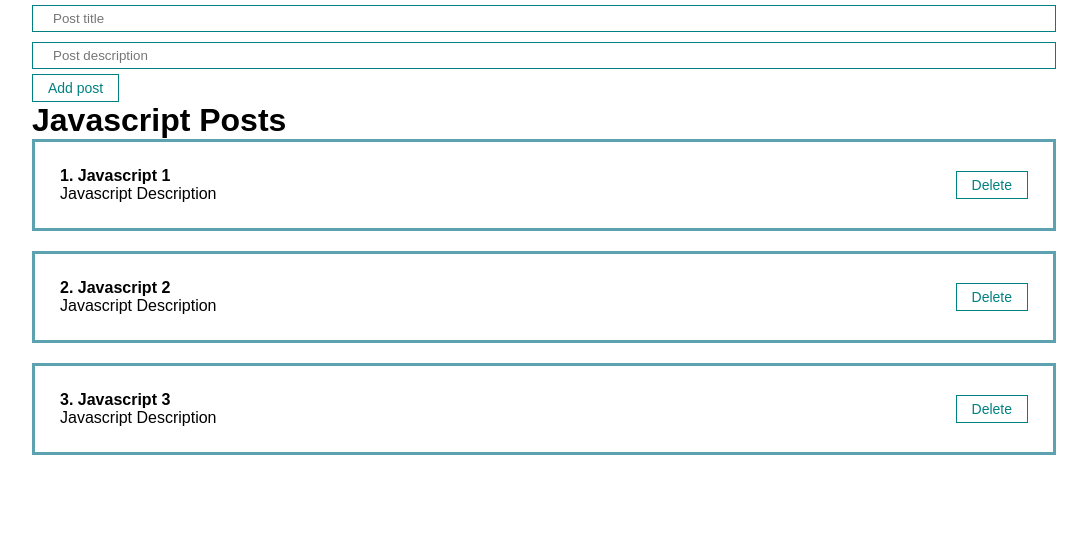
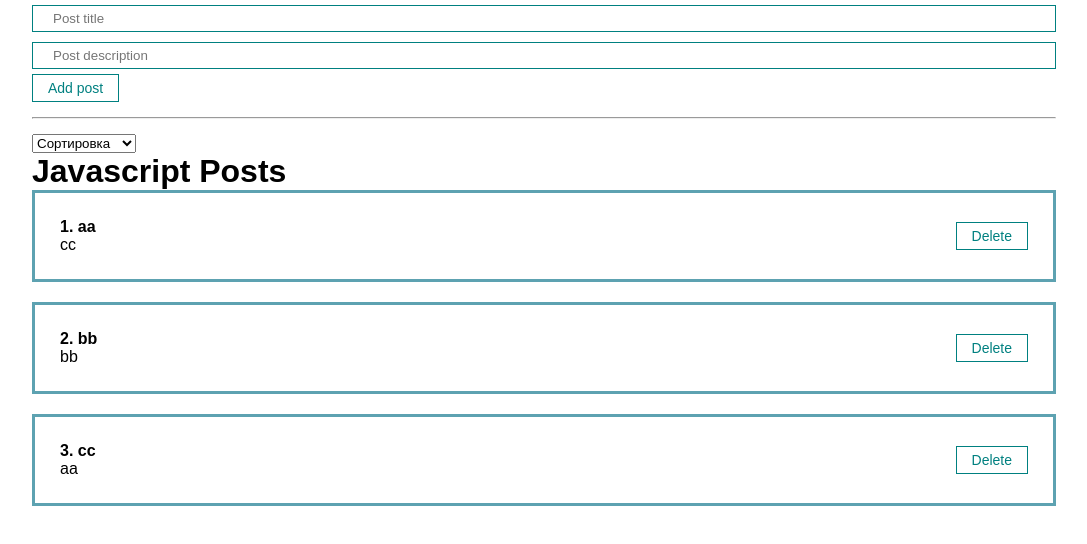
Before and after one commit to Kostya-star/react_blog, a React (Create React App) app: page /posts in a window 1280 px wide. Shown: the top 544 px of the page, without its empty margins (96-1183 px from the left). Built offline with nearby package versions, Linux system fonts and the light colour scheme; the HTML template or start-up script is replaced by a standard one.

Commit message:
implmented sorting

```diff
--- a/src/App.tsx
+++ b/src/App.tsx
@@ -1,15 +1,22 @@
 import { useState } from 'react';
 import { PostForm } from './components/PostForm';
 import { PostList } from './components/PostList';
+import { Select } from './components/UI/Select/Select';
 import './scss/app.scss';
 import { IPost } from './types/posts';
 
+const selectOptions = [
+  { value: 'title', name: 'По названию' },
+  { value: 'body', name: 'По описанию' },
+];
+
 const App = () => {
-  const [posts, setPosts] = useState([
-    { id: 1, title: 'Javascript 1', body: 'Javascript Description' },
-    { id: 2, title: 'Javascript 2', body: 'Javascript Description' },
-    { id: 3, title: 'Javascript 3', body: 'Javascript Description' },
+  const [posts, setPosts] = useState<IPost[]>([
+    { id: 1, title: 'aa', body: 'cc' },
+    { id: 2, title: 'bb', body: 'bb' },
+    { id: 3, title: 'cc', body: 'aa' },
   ]);
+  const [selectedSort, setSelectedSort] = useState('');
 
   const createNewPost = (newPost: IPost) => {
     setPosts([...posts, newPost]);
@@ -19,9 +26,24 @@ const App = () => {
     setPosts(posts.filter((p) => p.id !== post.id));
   };
 
+  const sortPosts = (val: string) => {
+    setSelectedSort(val);
+    // @ts-expect-error
+    setPosts([...posts].sort((a, b) => a[val].localeCompare(b[val])));
+  };
+
   return (
     <div className="container">
       <PostForm createPost={createNewPost} />
+      <hr style={{margin: '15px 0'}}/>
+      <div>
+        <Select
+          value={selectedSort}
+          onChange={sortPosts}
+          defaultValue="Сортировка"
+          options={selectOptions}
+        />
+      </div>
 
       {posts.length ? (
         <PostList
@@ -30,9 +52,8 @@ const App = () => {
           deletePost={deletePost}
         />
       ) : (
-        <h1 style={{textAlign: 'center'}}>No posts</h1>
+        <h1 style={{ textAlign: 'center' }}>No posts</h1>
       )}
-
     </div>
   );
 };
--- /dev/null
+++ b/src/components/UI/Select/Select.tsx
@@ -0,0 +1,33 @@
+import { FC } from 'react';
+
+interface IOption {
+  value: string;
+  name: string;
+}
+
+interface ISelectProps {
+  value: string
+  onChange: (val: string) => void
+  options: IOption[];
+  defaultValue: string;
+}
+
+export const Select: FC<ISelectProps> = ({
+  options,
+  defaultValue,
+  value,
+  onChange,
+}) => {
+  return (
+    <select value={value} onChange={(e) => onChange(e.target.value)}>
+      <option disabled value="">
+        {defaultValue}
+      </option>
+      {options.map((option) => (
+        <option key={option.value} value={option.value}>
+          {option.name}
+        </option>
+      ))}
+    </select>
+  );
+};
```
Also changed, not shown: src/components/UI/Select/Select.module.scss (added).
